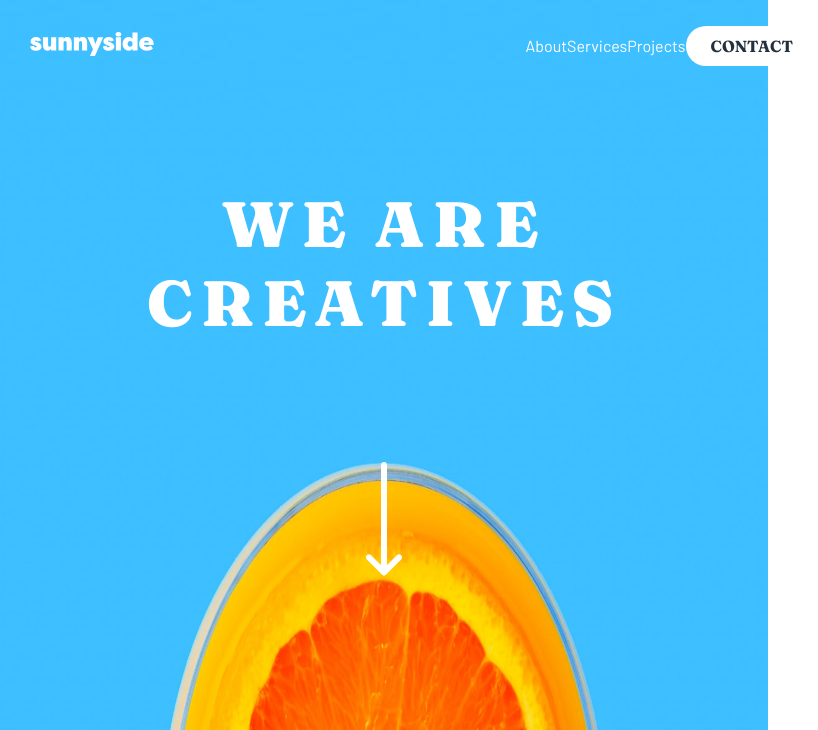
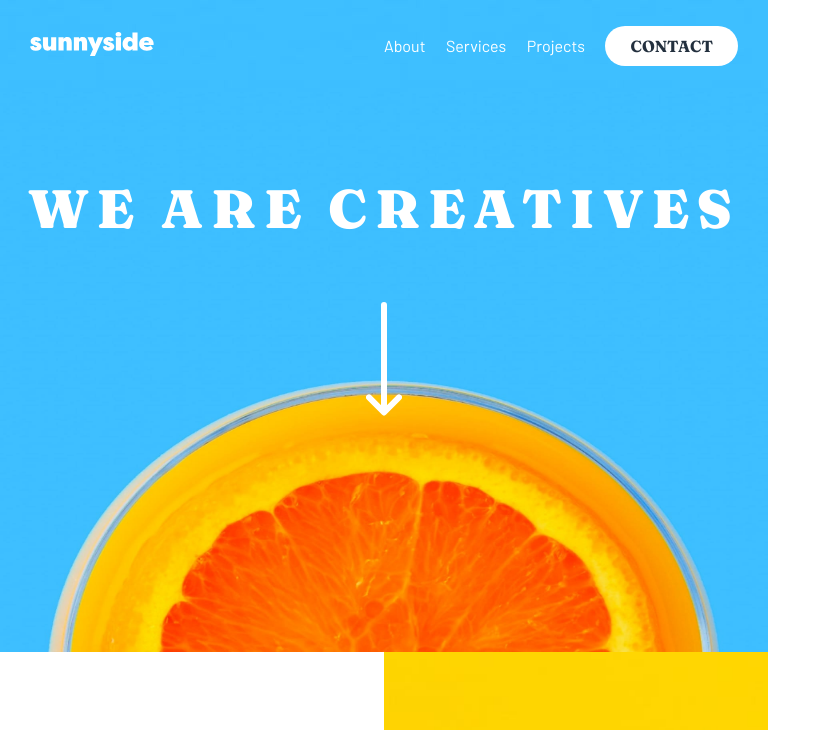
Before and after one commit to anamarijakukulj/FrontendMentorChallenges, a website: page sunnyside-landing-page/index.html in a window 768 px wide. Shown: the top 730 px of the page, 818 px wide, since content can reach past the window. Drawn offline with Linux system fonts and the light colour scheme.

Commit message:
Update style.css

```diff
--- a/sunnyside-landing-page/style/css/style.css
+++ b/sunnyside-landing-page/style/css/style.css
@@ -216,6 +216,9 @@ ul {
       position: relative; } }
   .header nav {
     width: 30%; }
+    @media only screen and (min-width: 430px) and (max-width: 1024px) {
+      .header nav {
+        width: 50%; } }
     @media only screen and (max-width: 425px) {
       .header nav {
         display: none;
@@ -288,6 +291,11 @@ ul {
   text-align: center;
   height: 90vh;
   background-size: 100% 100%; }
+  @media only screen and (min-width: 430px) and (max-width: 1024px) {
+    .teaser {
+      height: 70vh;
+      background-size: 150% 100%;
+      background-position: center; } }
   @media only screen and (max-width: 425px) {
     .teaser {
       height: 60vh;
@@ -302,6 +310,10 @@ ul {
       font-family: Fraunces, serif;
       font-weight: 900;
       font-size: 64px; }
+      @media only screen and (min-width: 430px) and (max-width: 1024px) {
+        .teaser__intro h1 {
+          font-size: 54px;
+          margin-bottom: 60px; } }
       @media only screen and (max-width: 425px) {
         .teaser__intro h1 {
           font-size: 40px;
```
